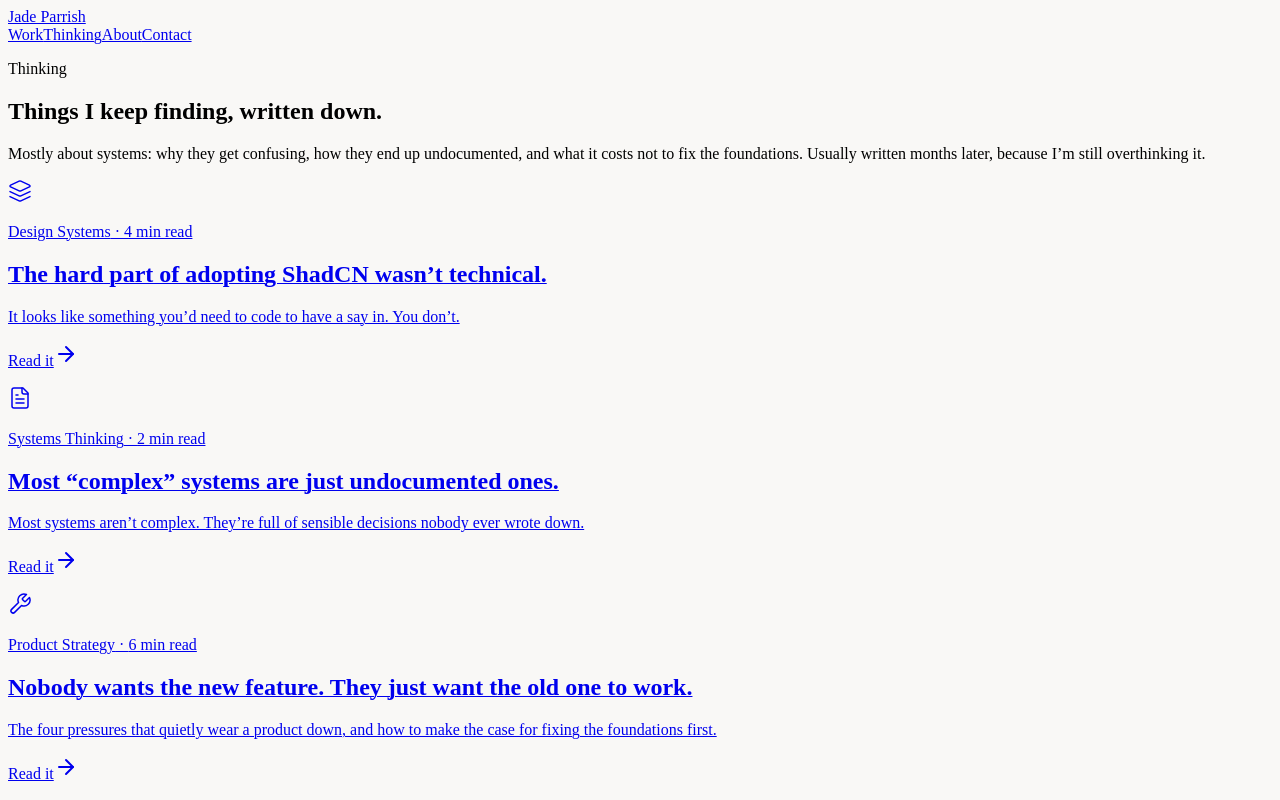
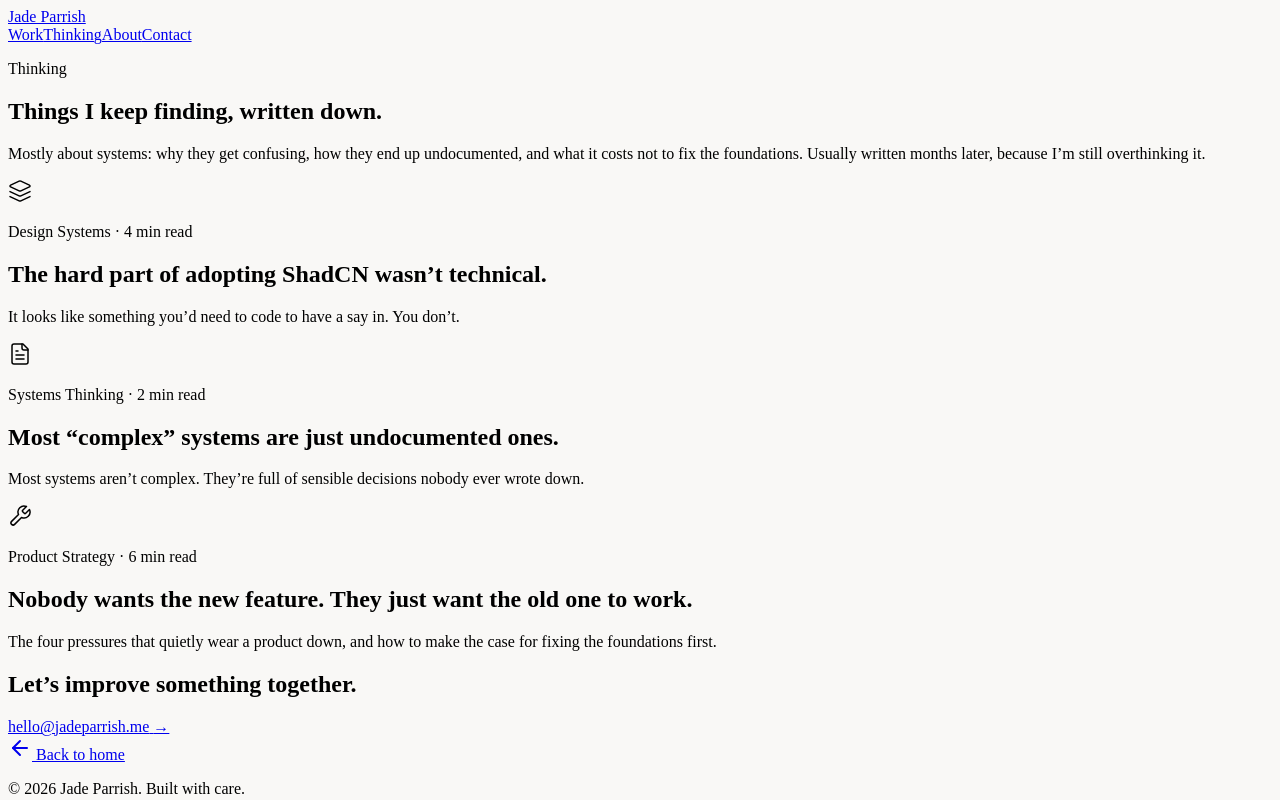
Before and after one commit to jadeparrish/portfolio, a Next.js app: page /thinking in a window 1280 px wide. Shown: the top 800 px of the page. Built offline with nearby package versions, Linux system fonts and the light colour scheme.

Commit message:
Refactor article listing to use ArticleRow component

```diff
--- a/app/thinking/page.js
+++ b/app/thinking/page.js
@@ -1,6 +1,6 @@
 import React from 'react';
 import Link from 'next/link';
-import { ArrowLeft, ArrowRight } from 'lucide-react';
+import { ArrowRight } from 'lucide-react';
 import { thinkingList, IndexFooter, SiteFooter } from '../caseStudiesData';
 
 export const metadata = {
@@ -8,6 +8,48 @@ export const metadata = {
   description:
     'Writing on design systems, why complexity is usually just missing documentation, and why fixing the foundations tends to pay for itself.',
 };
+
+/* Mirrors WorkRow on /work: a piece without a page renders dimmed and
+   unclickable rather than linking somewhere that doesn't exist. */
+function ArticleRow({ article }) {
+  const inner = (
+    <>
+      <article.icon
+        className={`w-5 h-5 shrink-0 mt-1 ${
+          article.hasPage ? 'text-[#A47864]' : 'text-neutral-400'
+        }`}
+        strokeWidth={1.5}
+      />
+      <div className="flex-1">
+        <p className="text-[10px] uppercase tracking-[0.15em] text-neutral-600 font-medium mb-2">
+          {article.kicker} &middot; {article.readTime}
+        </p>
+        <h2 className="font-serif text-xl sm:text-2xl text-neutral-900 leading-snug tracking-tight [text-wrap:balance] transition-colors group-hover:text-[#8D6553]">
+          {article.title}
+        </h2>
+        <p className="mt-3 text-neutral-700 text-[17px] sm:text-[18px] leading-[1.75] [text-wrap:pretty]">
+          {article.description}
+        </p>
+        {article.hasPage && (
+          <p className="mt-4 inline-flex items-center gap-1.5 text-xs uppercase tracking-wider font-medium text-neutral-900">
+            Read it
+            <ArrowRight className="w-3.5 h-3.5 transition-transform group-hover:translate-x-1" />
+          </p>
+        )}
+      </div>
+    </>
+  );
+
+  const shell = 'group flex gap-5 py-10 first:pt-0';
+
+  return article.hasPage ? (
+    <Link href={`/thinking/${article.slug}`} className={shell}>
+      {inner}
+    </Link>
+  ) : (
+    <div className={`${shell} opacity-70`}>{inner}</div>
+  );
+}
 
 export default function ThinkingIndex() {
   return (
@@ -30,31 +72,7 @@ export default function ThinkingIndex() {
 
         <div className="py-12 border-b border-neutral-200/80 divide-y divide-neutral-200/70">
           {thinkingList.map((article) => (
-            <Link
-              key={article.slug}
-              href={`/thinking/${article.slug}`}
-              className="group flex gap-5 py-10 first:pt-0"
-            >
-              <article.icon
-                className="w-5 h-5 shrink-0 mt-1 text-[#A47864]"
-                strokeWidth={1.5}
-              />
-              <div className="flex-1">
-                <p className="text-[10px] uppercase tracking-[0.15em] text-neutral-600 font-medium mb-2">
-                  {article.kicker} &middot; {article.readTime}
-                </p>
-                <h2 className="font-serif text-xl sm:text-2xl text-neutral-900 leading-snug tracking-tight [text-wrap:balance] transition-colors group-hover:text-[#8D6553]">
-                  {article.title}
-                </h2>
-                <p className="mt-3 text-neutral-700 text-[17px] sm:text-[18px] leading-[1.75] [text-wrap:pretty]">
-                  {article.description}
-                </p>
-                <p className="mt-4 inline-flex items-center gap-1.5 text-xs uppercase tracking-wider font-medium text-neutral-900">
-                  Read it
-                  <ArrowRight className="w-3.5 h-3.5 transition-transform group-hover:translate-x-1" />
-                </p>
-              </div>
-            </Link>
+            <ArticleRow key={article.slug} article={article} />
           ))}
         </div>
 
```
